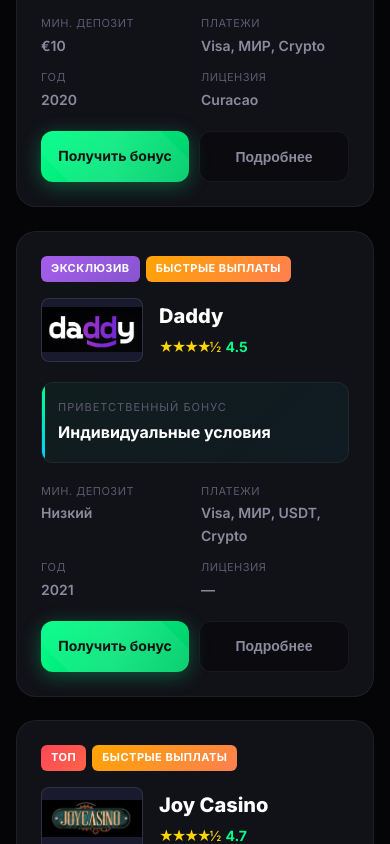
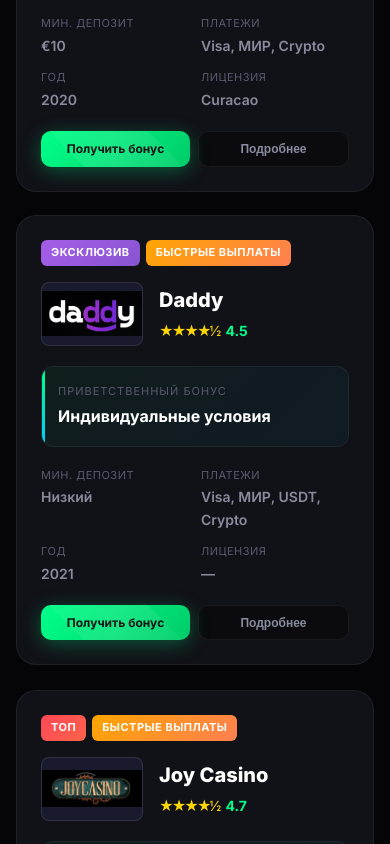
Before and after one commit to vovapokerpancher-pixel/cakatalog, a React (Vite) app: page / in a window 390 px wide. Shown: the part 1760-2604 px from the top of the page. Built offline with nearby package versions, Linux system fonts and the light colour scheme.

Commit message:
Compact card-actions buttons for desktop/mobile

```diff
--- a/src/index.css
+++ b/src/index.css
@@ -773,15 +773,16 @@
 
 .card-actions {
   display: flex;
-  gap: 10px;
+  gap: 8px;
   margin-top: auto;
 }
 
 .card-actions .btn {
   flex: 1;
-  padding: 14px;
-  font-size: 14px;
+  padding: 10px 16px;
+  font-size: 13px;
   font-weight: 700;
+  border-radius: 10px;
 }
 
 .btn-details {
@@ -1647,6 +1648,7 @@
   .tap-hint { font-size: 10px; bottom: -28px; white-space: normal; }
   .section-title { font-size: 24px; }
   .filters-header { flex-direction: column; align-items: flex-start; }
+  .card-actions .btn { padding: 8px 12px; font-size: 12px; }
 }
 
 /* Remove default vite styles */
```
